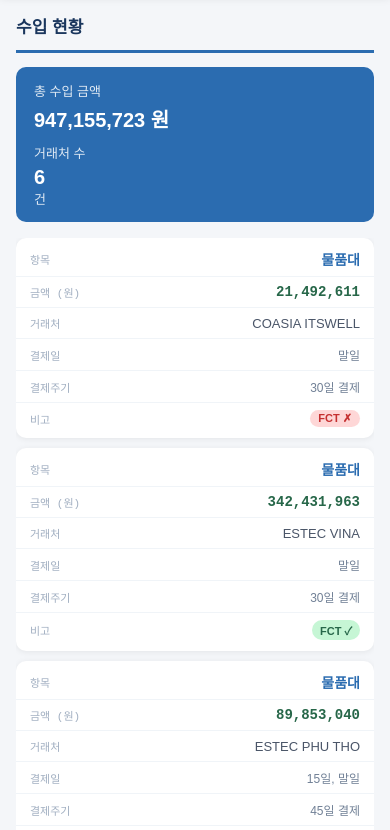
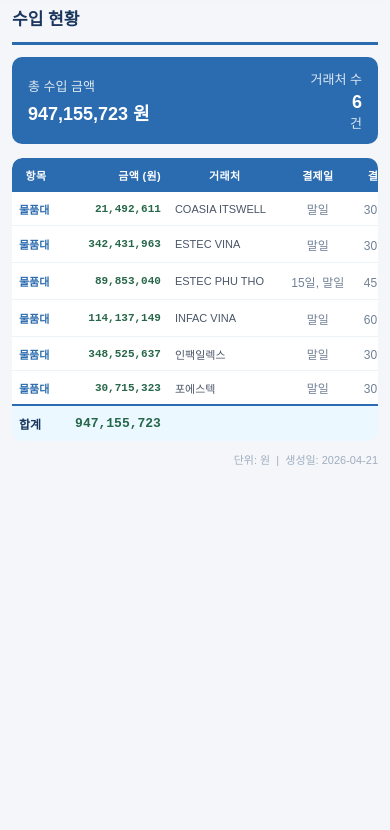
Before and after one commit to ssepfin/income-expense, a plain HTML site: page index.html in a window 390 px wide. Shown: the part 53-883 px from the top of the page. After the commit the page ends 844 px from the top, so only its background shows below. Drawn offline with Linux system fonts and the light colour scheme.

Commit message:
Fix mobile layout: horizontal scroll table instead of card list
Co-Authored-By: Claude Sonnet 4.6 <noreply@anthropic.com>

```diff
--- a/index.html
+++ b/index.html
@@ -104,79 +104,25 @@
 
   /* ── 모바일 반응형 ── */
   @media (max-width: 768px) {
-    .tab-nav { padding: 0 16px; }
-    .tab-nav .logo { font-size: 13px; margin-right: 10px; padding: 14px 0; }
-    .tab-btn { padding: 14px 16px; font-size: 13px; }
+    .tab-nav { padding: 0 12px; }
+    .tab-nav .logo { font-size: 13px; margin-right: 10px; padding: 12px 0; }
+    .tab-btn { padding: 12px 14px; font-size: 13px; }
 
-    .panel { padding: 16px; }
-    h1 { font-size: 17px; margin-bottom: 14px; }
+    .panel { padding: 12px; }
+    h1 { font-size: 17px; margin-bottom: 12px; }
 
-    .summary-box { padding: 14px 18px; margin-bottom: 16px; flex-direction: column; align-items: flex-start; gap: 10px; }
-    .summary-box > div:last-child { text-align: left !important; }
-    .summary-box .amount { font-size: 20px; }
+    .summary-box { padding: 12px 16px; margin-bottom: 14px; }
+    .summary-box .amount { font-size: 18px; }
 
-    /* 카드 레이아웃 */
-    .table-wrap { border-radius: 0; overflow: visible; }
-    table { background: transparent; box-shadow: none; border-radius: 0; }
-    thead { display: none; }
+    .table-wrap { overflow-x: auto; -webkit-overflow-scrolling: touch; }
 
-    tbody tr {
-      display: block;
-      background: white;
-      border-radius: 10px;
-      margin-bottom: 10px;
-      box-shadow: 0 1px 6px rgba(0,0,0,0.07);
-      border-bottom: none !important;
-      padding: 4px 0;
-    }
-    tbody td {
-      display: flex;
-      justify-content: space-between;
-      align-items: center;
-      padding: 7px 14px;
-      border-bottom: 1px solid #f0f4f8;
-      font-size: 13px;
-      text-align: right !important;
-    }
-    tbody td:last-child { border-bottom: none; }
-    tbody td:empty { display: none; }
-    tbody td::before {
-      content: attr(data-label);
-      font-weight: 500;
-      color: #a0aec0;
-      font-size: 11px;
-      text-align: left;
-      flex-shrink: 0;
-      margin-right: 10px;
-      white-space: nowrap;
-    }
+    #income table  { min-width: 480px; }
+    #expense table { min-width: 560px; }
 
-    /* 수입 카드 - 항목 강조 */
-    #income tbody td:nth-child(1) { font-size: 14px; }
-    #income tbody td:nth-child(2) { font-size: 14px; }
-
-    /* 지출 카드 - 항목 강조 */
-    #expense tbody tr.main-row td:nth-child(1) { font-size: 14px; }
-    #expense tbody td:nth-child(2) { font-size: 14px; }
-
-    /* category-group 배경 유지 */
-    #expense tbody tr.category-group { background: #fef2f2; }
-
-    tfoot tr {
-      display: flex;
-      justify-content: space-between;
-      align-items: center;
-      background: white;
-      border-radius: 10px;
-      padding: 12px 14px;
-      box-shadow: 0 1px 6px rgba(0,0,0,0.07);
-      margin-top: 4px;
-    }
-    tfoot td { display: block; padding: 0; border: none; }
-    tfoot td[colspan] { display: none; }
-    tfoot td:nth-child(2) { font-size: 16px; font-family: 'Courier New', monospace; }
-
-    .footer { margin-top: 8px; }
+    thead th { padding: 9px 7px; font-size: 11px; }
+    tbody td  { padding: 8px 7px;  font-size: 11px; }
+    tfoot td  { padding: 9px 7px;  font-size: 12px; }
+    tfoot td:nth-child(2) { font-size: 13px; }
   }
 </style>
 </head>
@@ -331,15 +277,6 @@
   document.getElementById('footerTotal').textContent = total.toLocaleString('ko-KR');
   document.getElementById('autoCount').textContent = document.querySelectorAll('.auto-badge').length;
 
-  // 모바일 카드 레이아웃용 data-label 주입
-  document.querySelectorAll('table').forEach(table => {
-    const headers = [...table.querySelectorAll('thead th')].map(th => th.textContent.trim());
-    table.querySelectorAll('tbody tr').forEach(row => {
-      [...row.querySelectorAll('td')].forEach((td, i) => {
-        if (headers[i]) td.setAttribute('data-label', headers[i]);
-      });
-    });
-  });
 </script>
 </body>
 </html>
```
